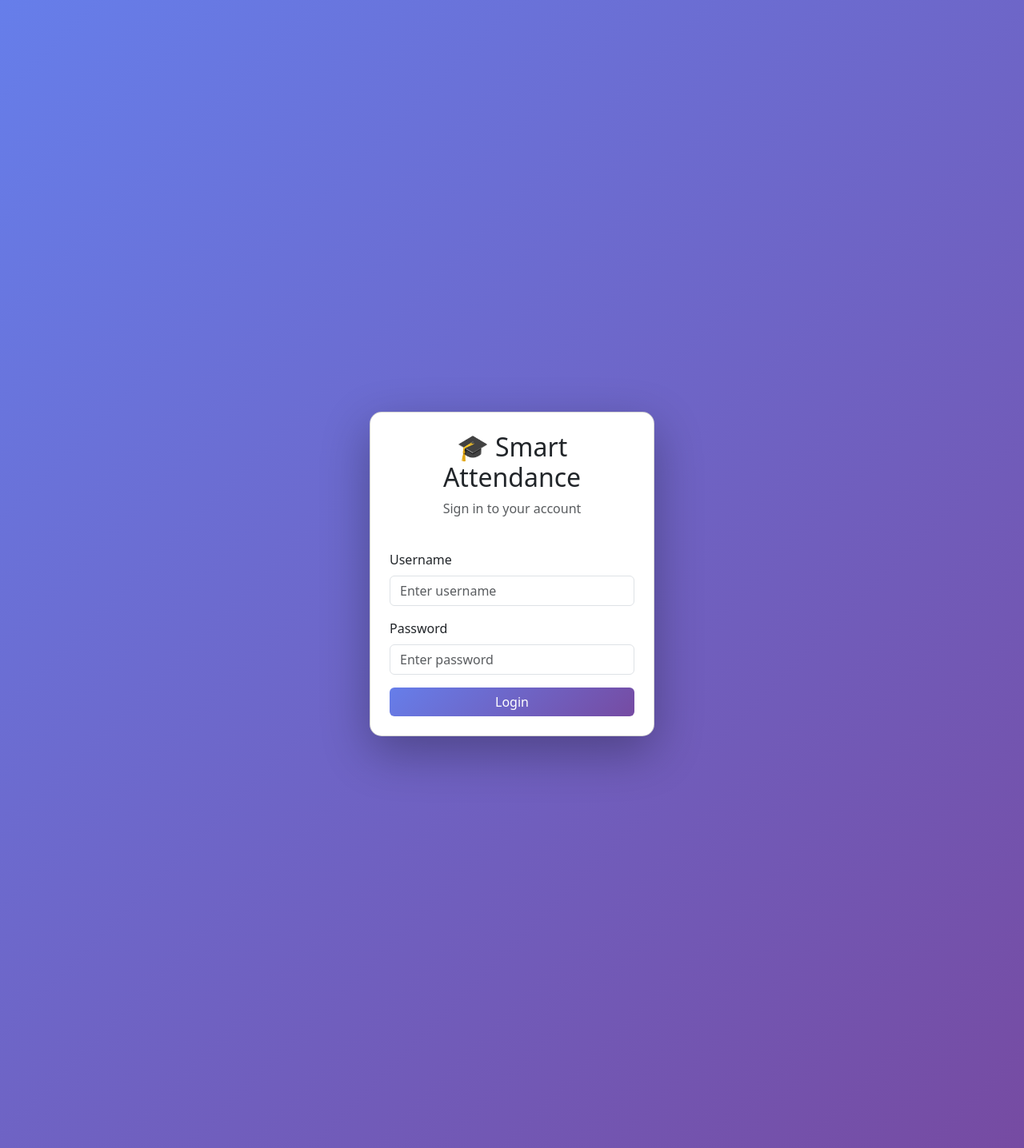
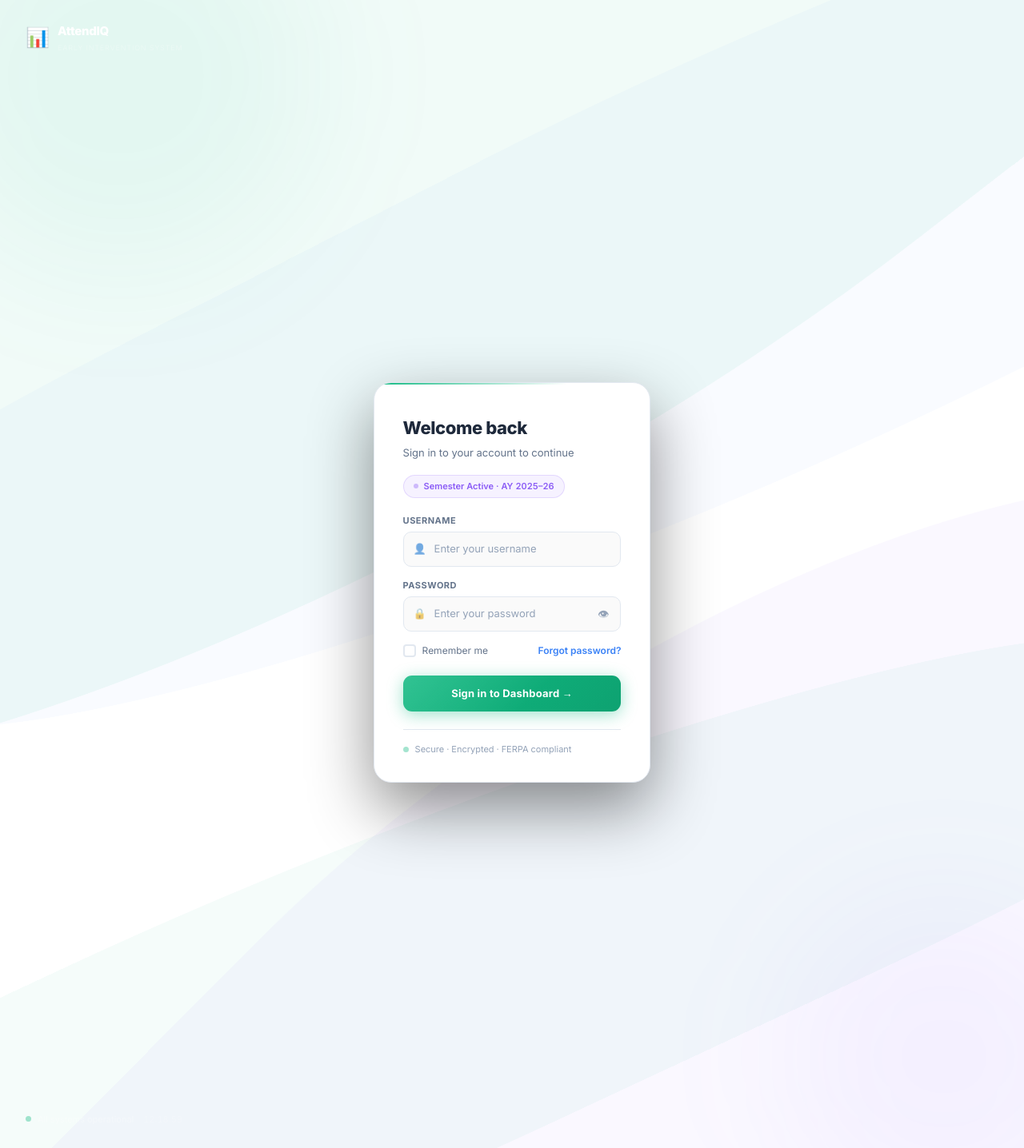
Before and after one commit to subhasankarpanda24/smart-attendance-ai, a Flask app: page /login in a window 1280 px wide. Shown: the whole page at 80% size. Run offline with Flask 3, Linux system fonts and the light colour scheme.

```diff
--- /dev/null
+++ b/static/login.css
@@ -0,0 +1,505 @@
+/* ════════════════════════════════════════════════════════════════════════
+   LOGIN PAGE
+   ════════════════════════════════════════════════════════════════════════ */
+
+body.login-page {
+    background: var(--dark);
+    min-height: 100vh;
+    display: flex;
+    align-items: center;
+    justify-content: center;
+    overflow: hidden;
+    position: relative;
+}
+
+/* ── Wave animations (preserved from original) ───────────────────────── */
+@keyframes wave1 {
+    0% {
+        transform: skewX(-55deg) scale(1);
+    }
+
+    50% {
+        transform: skewX(-50deg) scale(1.05);
+    }
+
+    100% {
+        transform: skewX(-55deg) scale(1);
+    }
+}
+
+@keyframes wave2 {
+    0% {
+        transform: skewX(-45deg) translateY(0);
+    }
+
+    50% {
+        transform: skewX(-40deg) translateY(-28px);
+    }
+
+    100% {
+        transform: skewX(-45deg) translateY(0);
+    }
+}
+
+@keyframes wave3 {
+    0% {
+        transform: skewX(-65deg) scale(1);
+    }
+
+    50% {
+        transform: skewX(-60deg) scale(1.06);
+    }
+
+    100% {
+        transform: skewX(-65deg) scale(1);
+    }
+}
+
+@keyframes wave4 {
+    0% {
+        transform: skewX(-65deg);
+        border-radius: 40%;
+    }
+
+    50% {
+        transform: skewX(-60deg) rotateX(50deg);
+        border-radius: 90% 40% 90% 40%;
+    }
+
+    100% {
+        transform: skewX(-65deg);
+        border-radius: 40%;
+    }
+}
+
+body.login-page .wave {
+    position: fixed;
+    pointer-events: none;
+    z-index: 0;
+    border-radius: 40%;
+}
+
+body.login-page .wave1 {
+    width: 130vw;
+    height: 130vw;
+    background: rgba(16, 185, 129, .055);
+    top: -55vw;
+    left: -25vw;
+    animation: wave1 9s ease-in-out infinite;
+}
+
+body.login-page .wave2 {
+    width: 110vw;
+    height: 110vw;
+    background: rgba(139, 92, 246, .04);
+    bottom: -45vw;
+    right: -25vw;
+    animation: wave2 11s ease-in-out infinite;
+    animation-delay: -4s;
+}
+
+body.login-page .wave3 {
+    width: 90vw;
+    height: 90vw;
+    background: rgba(59, 130, 246, .03);
+    top: -20vw;
+    right: -20vw;
+    animation: wave3 7s ease-in-out infinite;
+    animation-delay: -2s;
+}
+
+body.login-page .wave4 {
+    width: 80vw;
+    height: 80vw;
+    background: rgba(16, 185, 129, .04);
+    bottom: -30vw;
+    left: -10vw;
+    animation: wave4 13s ease-in-out infinite;
+    animation-delay: -6s;
+}
+
+/* ── Brand mark (top-left) ───────────────────────────────────────────── */
+body.login-page .brand {
+    position: fixed;
+    top: 28px;
+    left: 32px;
+    z-index: 10;
+    display: flex;
+    align-items: center;
+    gap: 10px;
+    animation: fadeUp .5s ease both;
+}
+
+body.login-page .brand-icon {
+    font-size: 24px;
+    line-height: 1;
+}
+
+body.login-page .brand-name {
+    font-family: 'Inter', system-ui, sans-serif;
+    font-size: 15px;
+    font-weight: 800;
+    color: #fff;
+    letter-spacing: -.3px;
+}
+
+body.login-page .brand-tag {
+    font-variant-numeric: tabular-nums;
+    font-size: 9px;
+    color: rgba(255, 255, 255, .28);
+    letter-spacing: .8px;
+    text-transform: uppercase;
+    margin-top: 2px;
+}
+
+/* ── Live status bar (bottom-left) ──────────────────────────────────── */
+body.login-page .live-bar {
+    position: fixed;
+    bottom: 28px;
+    left: 32px;
+    z-index: 10;
+    display: flex;
+    align-items: center;
+    gap: 8px;
+    animation: fadeUp .5s .35s ease both;
+    opacity: 0;
+}
+
+body.login-page .sdot-txt {
+    font-size: 11px;
+    color: rgba(255, 255, 255, .32);
+    font-variant-numeric: tabular-nums;
+}
+
+body.login-page .stime {
+    font-size: 11px;
+    color: rgba(255, 255, 255, .2);
+    font-variant-numeric: tabular-nums;
+    margin-left: 4px;
+}
+
+/* ── Layout container ────────────────────────────────────────────────── */
+body.login-page .login-container {
+    position: relative;
+    z-index: 1;
+    display: flex;
+    align-items: center;
+    justify-content: center;
+    min-height: 100vh;
+    padding: 100px 16px 80px;
+}
+
+/* ── Card ────────────────────────────────────────────────────────────── */
+@keyframes fadeUp {
+    from {
+        opacity: 0;
+        transform: translateY(20px);
+    }
+
+    to {
+        opacity: 1;
+        transform: translateY(0);
+    }
+}
+
+body.login-page .login-card {
+    width: 100%;
+    background: var(--panel);
+    border: 1px solid var(--border);
+    border-radius: 22px;
+    padding: 40px 36px 32px;
+    box-shadow:
+        0 32px 80px rgba(0, 0, 0, .45),
+        0 0 0 1px rgba(255, 255, 255, .05),
+        inset 0 1px 0 rgba(255, 255, 255, .9);
+    animation: fadeUp .5s .1s ease both;
+    opacity: 0;
+    position: relative;
+    overflow: hidden;
+}
+
+/* Top green accent line */
+body.login-page .login-card::before {
+    content: '';
+    position: absolute;
+    top: 0;
+    left: 0;
+    right: 0;
+    height: 2px;
+    background: linear-gradient(90deg, var(--g) 0%, transparent 70%);
+}
+
+/* ── Card header ─────────────────────────────────────────────────────── */
+body.login-page .lc-head {
+    margin-bottom: 18px;
+}
+
+body.login-page .lc-title {
+    font-family: 'Inter', system-ui, sans-serif;
+    font-size: 22px;
+    font-weight: 800;
+    letter-spacing: -.4px;
+    color: var(--text);
+    margin-bottom: 5px;
+}
+
+body.login-page .lc-sub {
+    font-size: 13px;
+    color: var(--muted);
+}
+
+/* ── Semester badge ──────────────────────────────────────────────────── */
+body.login-page .sem-badge {
+    display: inline-flex;
+    align-items: center;
+    gap: 7px;
+    background: rgba(139, 92, 246, .08);
+    color: var(--p);
+    border: 1px solid rgba(139, 92, 246, .18);
+    padding: 5px 12px;
+    border-radius: 20px;
+    font-size: 11px;
+    font-weight: 600;
+    margin-bottom: 20px;
+    font-variant-numeric: tabular-nums;
+}
+
+body.login-page .sem-dot {
+    width: 6px;
+    height: 6px;
+    border-radius: 50%;
+    background: var(--p);
+    animation: pulse 2s infinite;
+    flex-shrink: 0;
+}
+
+/* ── Flash alert ─────────────────────────────────────────────────────── */
+body.login-page .lc-alert {
+    display: flex;
+    align-items: center;
+    gap: 9px;
+    padding: 10px 14px;
+    border-radius: 10px;
+    background: rgba(239, 68, 68, .07);
+    border-left: 3px solid var(--r);
+    color: var(--r);
+    font-size: 12px;
+    font-weight: 600;
+    margin-bottom: 18px;
+    animation: fadeUp .3s ease;
+}
+
+body.login-page .lc-alert-ico {
+    font-size: 14px;
+    flex-shrink: 0;
+}
+
+/* ── Form groups ─────────────────────────────────────────────────────── */
+body.login-page .lc-group {
+    display: flex;
+    flex-direction: column;
+    gap: 6px;
+    margin-bottom: 15px;
+}
+
+body.login-page .lc-label {
+    font-size: 11px;
+    font-weight: 700;
+    color: var(--muted);
+    text-transform: uppercase;
+    letter-spacing: .5px;
+}
+
+body.login-page .lc-input-wrap {
+    position: relative;
+}
+
+body.login-page .lc-ico {
+    position: absolute;
+    left: 13px;
+    top: 50%;
+    transform: translateY(-50%);
+    font-size: 13px;
+    pointer-events: none;
+    transition: opacity .2s;
+    opacity: .6;
+}
+
+body.login-page .lc-input {
+    width: 100%;
+    padding: 11px 42px 11px 38px;
+    background: rgba(0, 0, 0, .02);
+    border: 1px solid var(--border);
+    border-radius: 10px;
+    color: var(--text);
+    font-size: 13px;
+    font-family: 'Inter', system-ui, sans-serif;
+    outline: none;
+    transition: border-color .2s, box-shadow .2s, background .2s;
+}
+
+body.login-page .lc-input::placeholder {
+    color: var(--muted2);
+}
+
+body.login-page .lc-input:focus {
+    border-color: rgba(16, 185, 129, .45);
+    background: rgba(16, 185, 129, .02);
+    box-shadow: 0 0 0 3px var(--glow);
+}
+
+body.login-page .lc-input:focus+.lc-ico {
+    opacity: 1;
+}
+
+body.login-page .lc-toggle-pw {
+    position: absolute;
+    right: 11px;
+    top: 50%;
+    transform: translateY(-50%);
+    background: none;
+    border: none;
+    color: var(--muted2);
+    cursor: pointer;
+    font-size: 14px;
+    padding: 4px;
+    transition: color .2s;
+    line-height: 1;
+}
+
+body.login-page .lc-toggle-pw:hover {
+    color: var(--text);
+}
+
+/* ── Options row ─────────────────────────────────────────────────────── */
+body.login-page .lc-options {
+    display: flex;
+    align-items: center;
+    justify-content: space-between;
+    margin-bottom: 22px;
+}
+
+body.login-page .lc-check-wrap {
+    display: flex;
+    align-items: center;
+    gap: 8px;
+    cursor: pointer;
+    user-select: none;
+}
+
+body.login-page .lc-check-wrap input[type="checkbox"] {
+    appearance: none;
+    width: 16px;
+    height: 16px;
+    border: 2px solid var(--border);
+    border-radius: 4px;
+    cursor: pointer;
+    transition: all .2s;
+    position: relative;
+    flex-shrink: 0;
+}
+
+body.login-page .lc-check-wrap input[type="checkbox"]:checked {
+    background: var(--g);
+    border-color: var(--g);
+}
+
+body.login-page .lc-check-wrap input[type="checkbox"]:checked::after {
+    content: '✓';
+    position: absolute;
+    inset: 0;
+    display: flex;
+    align-items: center;
+    justify-content: center;
+    color: #fff;
+    font-size: 10px;
+    font-weight: 800;
+}
+
+body.login-page .lc-check-lbl {
+    font-size: 12px;
+    color: var(--muted);
+}
+
+body.login-page .lc-forgot {
+    font-size: 12px;
+    color: var(--a);
+    text-decoration: none;
+    font-weight: 600;
+    transition: opacity .2s;
+}
+
+body.login-page .lc-forgot:hover {
+    opacity: .7;
+}
+
+/* ── Submit button ───────────────────────────────────────────────────── */
+body.login-page .lc-btn {
+    width: 100%;
+    padding: 13px;
+    border: none;
+    border-radius: 11px;
+    background: linear-gradient(135deg, var(--g) 0%, #0ea271 100%);
+    color: #fff;
+    font-size: 13px;
+    font-weight: 700;
+    letter-spacing: .2px;
+    font-family: 'Inter', system-ui, sans-serif;
+    cursor: pointer;
+    transition: opacity .2s, transform .15s, box-shadow .2s;
+    box-shadow: 0 4px 20px rgba(16, 185, 129, .4);
+    position: relative;
+    overflow: hidden;
+}
+
+body.login-page .lc-btn::after {
+    content: '';
+    position: absolute;
+    inset: 0;
+    background: linear-gradient(135deg, rgba(255, 255, 255, .14) 0%, transparent 60%);
+    pointer-events: none;
+}
+
+body.login-page .lc-btn:hover {
+    opacity: .88;
+    transform: translateY(-1px);
+    box-shadow: 0 8px 28px rgba(16, 185, 129, .48);
+}
+
+body.login-page .lc-btn:active {
+    transform: translateY(0);
+    box-shadow: 0 2px 10px rgba(16, 185, 129, .3);
+}
+
+/* ── Card footer ─────────────────────────────────────────────────────── */
+body.login-page .lc-foot {
+    display: flex;
+    align-items: center;
+    gap: 8px;
+    margin-top: 22px;
+    padding-top: 16px;
+    border-top: 1px solid var(--border);
+}
+
+body.login-page .lc-foot-txt {
+    font-size: 11px;
+    color: var(--muted2);
+    font-variant-numeric: tabular-nums;
+}
+
+/* ── Responsive ──────────────────────────────────────────────────────── */
+@media (max-width: 480px) {
+    body.login-page .login-card {
+        padding: 30px 22px 26px;
+    }
+
+    body.login-page .brand {
+        top: 20px;
+        left: 20px;
+    }
+
+    body.login-page .live-bar {
+        bottom: 20px;
+        left: 20px;
+    }
+}
--- /dev/null
+++ b/static/login.js
@@ -0,0 +1,43 @@
+document.addEventListener('DOMContentLoaded', function () {
+
+    /* ── Live clock ──────────────────────────────────────────────────── */
+    const timeEl = document.getElementById('ltime');
+    if (timeEl) {
+        function tick() {
+            timeEl.textContent = new Date().toLocaleTimeString('en-GB', { hour12: false });
+        }
+        tick();
+        setInterval(tick, 1000);
+    }
+
+    /* ── Password toggle ─────────────────────────────────────────────── */
+    const togglePw = document.getElementById('togglePw');
+    const pwInput = document.getElementById('password');
+    if (togglePw && pwInput) {
+        togglePw.addEventListener('click', function () {
+            const isHidden = pwInput.type === 'password';
+            pwInput.type = isHidden ? 'text' : 'password';
+            togglePw.textContent = isHidden ? '🙈' : '👁';
+        });
+    }
+
+    /* ── Input focus — lift icon opacity ─────────────────────────────── */
+    document.querySelectorAll('.lc-input').forEach(function (input) {
+        const ico = input.parentElement.querySelector('.lc-ico');
+        if (!ico) return;
+        input.addEventListener('focus', function () { ico.style.opacity = '1'; });
+        input.addEventListener('blur', function () { ico.style.opacity = input.value ? '1' : '.6'; });
+    });
+
+    /* ── Submit button loading state ─────────────────────────────────── */
+    const loginForm = document.querySelector('.login-card form');
+    const loginBtn = document.querySelector('.lc-btn');
+    if (loginForm && loginBtn) {
+        loginForm.addEventListener('submit', function () {
+            if (document.getElementById('username').value === '' || document.getElementById('password').value === '') return;
+            loginBtn.textContent = 'Signing in…';
+            loginBtn.style.opacity = '.7';
+        });
+    }
+
+});
--- a/templates/login.html
+++ b/templates/login.html
@@ -1,45 +1,123 @@
 <!DOCTYPE html>
 <html lang="en">
+
 <head>
-    <meta charset="UTF-8">
-    <meta name="viewport" content="width=device-width, initial-scale=1.0">
+    <meta charset="UTF-8" />
+    <meta name="viewport" content="width=device-width, initial-scale=1.0" />
     <title>Login - Smart Attendance</title>
-    <link href="https://cdn.jsdelivr.net/npm/bootstrap@5.3.0/dist/css/bootstrap.min.css" rel="stylesheet">
-    <style>
-        body { background: linear-gradient(135deg, #667eea 0%, #764ba2 100%); min-height: 100vh; display: flex; align-items: center; }
-        .login-card { border-radius: 15px; box-shadow: 0 20px 60px rgba(0,0,0,0.3); }
-        .btn-login { background: linear-gradient(135deg, #667eea, #764ba2); border: none; }
-        .btn-login:hover { opacity: 0.9; }
-    </style>
+    <link href="https://cdn.jsdelivr.net/npm/bootstrap@5.3.0/dist/css/bootstrap.min.css" rel="stylesheet" />
+    <link href="https://fonts.googleapis.com/css2?family=Inter:wght@400;500;600;700;800&display=swap"
+        rel="stylesheet" />
+    <link rel="stylesheet" href="{{ url_for('static', filename='style.css') }}" />
+    <link rel="stylesheet" href="{{ url_for('static', filename='login.css') }}" />
 </head>
-<body>
-    <div class="container">
-        <div class="row justify-content-center">
-            <div class="col-md-4">
-                <div class="card login-card p-4">
-                    <div class="text-center mb-4">
-                        <h2>🎓 Smart Attendance</h2>
-                        <p class="text-muted">Sign in to your account</p>
+
+<body class="login-page">
+
+    <!-- Animated wave layers -->
+    <div class="wave wave1"></div>
+    <div class="wave wave2"></div>
+    <div class="wave wave3"></div>
+    <div class="wave wave4"></div>
+
+    <!-- Floating orbs -->
+    <div class="orb orb1" style="display:block"></div>
+    <div class="orb orb2" style="display:block"></div>
+
+    <!-- Brand mark -->
+    <div class="brand">
+        <span class="brand-icon">📊</span>
+        <div>
+            <div class="brand-name">AttendIQ</div>
+            <div class="brand-tag">Early Intervention System</div>
+        </div>
+    </div>
+
+    <!-- Live status bar -->
+    <div class="live-bar">
+        <span class="sdot"></span>
+        <span class="sdot-txt">All systems operational</span>
+        <span class="stime" id="ltime">--:--:--</span>
+    </div>
+
+    <!-- Main content -->
+    <div class="container login-container">
+        <div class="row justify-content-center w-100">
+            <div class="col-12 col-sm-10 col-md-7 col-lg-5 col-xl-4">
+
+                <div class="login-card">
+
+                    <!-- Header -->
+                    <div class="lc-head">
+                        <div class="lc-title">Welcome back</div>
+                        <div class="lc-sub">Sign in to your account to continue</div>
                     </div>
+
+                    <!-- Semester badge -->
+                    <div class="sem-badge">
+                        <span class="sem-dot"></span>
+                        Semester Active · AY 2025–26
+                    </div>
+
+                    <!-- Flash messages (Jinja2) -->
                     {% with messages = get_flashed_messages() %}
-                        {% if messages %}
-                            <div class="alert alert-danger">{{ messages[0] }}</div>
-                        {% endif %}
+                    {% if messages %}
+                    <div class="lc-alert">
+                        <span class="lc-alert-ico">⚠</span>
+                        <span>{{ messages[0] }}</span>
+                    </div>
+                    {% endif %}
                     {% endwith %}
-                    <form method="POST">
-                        <div class="mb-3">
-                            <label class="form-label">Username</label>
-                            <input type="text" name="username" class="form-control" placeholder="Enter username" required>
+
+                    <!-- Login form -->
+                    <form method="POST" novalidate>
+
+                        <div class="lc-group">
+                            <label class="lc-label" for="username">Username</label>
+                            <div class="lc-input-wrap">
+                                <span class="lc-ico">👤</span>
+                                <input type="text" id="username" name="username" class="lc-input"
+                                    placeholder="Enter your username" autocomplete="username" required />
+                            </div>
                         </div>
-                        <div class="mb-3">
-                            <label class="form-label">Password</label>
-                            <input type="password" name="password" class="form-control" placeholder="Enter password" required>
+
+                        <div class="lc-group">
+                            <label class="lc-label" for="password">Password</label>
+                            <div class="lc-input-wrap">
+                                <span class="lc-ico">🔒</span>
+                                <input type="password" id="password" name="password" class="lc-input"
+                                    placeholder="Enter your password" autocomplete="current-password" required />
+                                <button type="button" class="lc-toggle-pw" id="togglePw"
+                                    title="Show/hide password">👁</button>
+                            </div>
                         </div>
-                        <button type="submit" class="btn btn-login btn-primary w-100">Login</button>
+
+                        <div class="lc-options">
+                            <label class="lc-check-wrap">
+                                <input type="checkbox" name="remember" />
+                                <span class="lc-check-lbl">Remember me</span>
+                            </label>
+                            <a href="#" class="lc-forgot">Forgot password?</a>
+                        </div>
+
+                        <button type="submit" class="lc-btn">
+                            Sign in to Dashboard →
+                        </button>
+
                     </form>
+
+                    <!-- Card footer -->
+                    <div class="lc-foot">
+                        <span class="sdot sdot-sm"></span>
+                        <span class="lc-foot-txt">Secure · Encrypted · FERPA compliant</span>
+                    </div>
+
                 </div>
             </div>
         </div>
     </div>
+
+    <script src="{{ url_for('static', filename='login.js') }}"></script>
 </body>
+
 </html>
```
